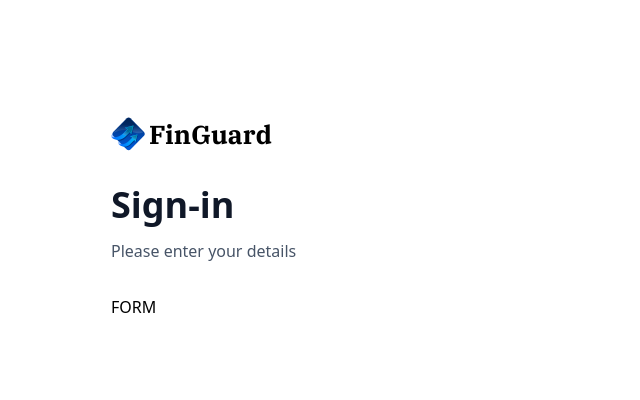
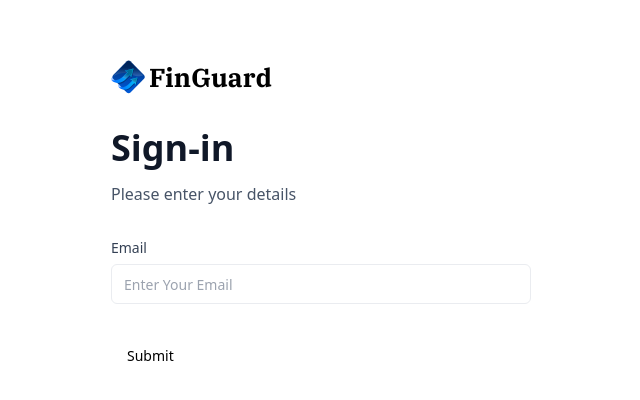
Before and after one commit to Rana5539/banking_app, a Next.js app: page /sign-in in a window 1280 px wide. Shown: the part 182-582 px from the top of the page, without its empty margins (319-959 px from the left). Built offline with nearby package versions, Linux system fonts and the light colour scheme.

Commit message:
sign in form

```diff
--- a/components/AuthForm.tsx
+++ b/components/AuthForm.tsx
@@ -3,8 +3,45 @@
 import Link from 'next/link'
 import React, { useState } from 'react'
 
+import { Button } from "@/components/ui/button"
+import {
+  Form,
+  FormControl,
+  FormDescription,
+  FormField,
+  FormItem,
+  FormLabel,
+  FormMessage,
+} from "@/components/ui/form"
+import { Input } from "@/components/ui/input"
+
+import { z } from "zod"
+import { zodResolver } from "@hookform/resolvers/zod"
+import { useForm } from "react-hook-form"
+
+const formSchema = z.object({
+    email: z.string().email(),
+
+  })
+
+
 const AuthForm = ({type}: {type: string}) => {
     const [user,setUser] = useState(null)
+
+      // 1. Define your form.
+  const form = useForm<z.infer<typeof formSchema>>({
+    resolver: zodResolver(formSchema),
+    defaultValues: {
+      email: "",
+    },
+  })
+
+  // 2. Define a submit handler.
+  function onSubmit(values: z.infer<typeof formSchema>) {
+    // Do something with the form values.
+    // ✅ This will be type-safe and validated.
+    console.log(values)
+  }
   return (
     <section className='auth-form '>
         <header className='flex flex-col gap-5 md:gap-8'>
@@ -18,6 +55,7 @@
         <div className='flex flex-col gap-1 md:gap-3'>
 <h1 className='text-24 lg:text-36 font-semibold  text-gray-900'>
    {user? 'Link Account': type==='sign-in'? 'Sign-in': 'Sign-up'}
+
 </h1>
 <p className='text-16 font-normal text-gray-600 '>
     {user? 'Link you account': 'Please enter your details'}
@@ -29,7 +67,31 @@
 
             </div>
         ): <>
-        FORM
+        <Form {...form}>
+      <form onSubmit={form.handleSubmit(onSubmit)} className="space-y-8">
+        <FormField
+          control={form.control}
+          name="email"
+          render={({ field }) => (
+            <div className='form-item'>
+             <FormLabel className='form-label'>
+                Email
+             </FormLabel>
+             <div className='flex w-full flex-col'>
+               <FormControl>
+                <Input placeholder='Enter Your Email' className='input-calss' {...field}/>
+               </FormControl>
+               <FormMessage className='form-message mt-2'>
+
+               </FormMessage>
+             </div>
+            </div>
+          )}
+        />
+
+        <Button type="submit">Submit</Button>
+      </form>
+    </Form>
         </>}
         </section>
   )
--- /dev/null
+++ b/components/ui/button.tsx
@@ -0,0 +1,56 @@
+import * as React from "react"
+import { Slot } from "@radix-ui/react-slot"
+import { cva, type VariantProps } from "class-variance-authority"
+
+import { cn } from "@/lib/utils"
+
+const buttonVariants = cva(
+  "inline-flex items-center justify-center whitespace-nowrap rounded-md text-sm font-medium ring-offset-background transition-colors focus-visible:outline-none focus-visible:ring-2 focus-visible:ring-ring focus-visible:ring-offset-2 disabled:pointer-events-none disabled:opacity-50",
+  {
+    variants: {
+      variant: {
+        default: "bg-primary text-primary-foreground hover:bg-primary/90",
+        destructive:
+          "bg-destructive text-destructive-foreground hover:bg-destructive/90",
+        outline:
+          "border border-input bg-background hover:bg-accent hover:text-accent-foreground",
+        secondary:
+          "bg-secondary text-secondary-foreground hover:bg-secondary/80",
+        ghost: "hover:bg-accent hover:text-accent-foreground",
+        link: "text-primary underline-offset-4 hover:underline",
+      },
+      size: {
+        default: "h-10 px-4 py-2",
+        sm: "h-9 rounded-md px-3",
+        lg: "h-11 rounded-md px-8",
+        icon: "h-10 w-10",
+      },
+    },
+    defaultVariants: {
+      variant: "default",
+      size: "default",
+    },
+  }
+)
+
+export interface ButtonProps
+  extends React.ButtonHTMLAttributes<HTMLButtonElement>,
+    VariantProps<typeof buttonVariants> {
+  asChild?: boolean
+}
+
+const Button = React.forwardRef<HTMLButtonElement, ButtonProps>(
+  ({ className, variant, size, asChild = false, ...props }, ref) => {
+    const Comp = asChild ? Slot : "button"
+    return (
+      <Comp
+        className={cn(buttonVariants({ variant, size, className }))}
+        ref={ref}
+        {...props}
+      />
+    )
+  }
+)
+Button.displayName = "Button"
+
+export { Button, buttonVariants }
--- /dev/null
+++ b/components/ui/form.tsx
@@ -0,0 +1,178 @@
+"use client"
+
+import * as React from "react"
+import * as LabelPrimitive from "@radix-ui/react-label"
+import { Slot } from "@radix-ui/react-slot"
+import {
+  Controller,
+  ControllerProps,
+  FieldPath,
+  FieldValues,
+  FormProvider,
+  useFormContext,
+} from "react-hook-form"
+
+import { cn } from "@/lib/utils"
+import { Label } from "@/components/ui/label"
+
+const Form = FormProvider
+
+type FormFieldContextValue<
+  TFieldValues extends FieldValues = FieldValues,
+  TName extends FieldPath<TFieldValues> = FieldPath<TFieldValues>
+> = {
+  name: TName
+}
+
+const FormFieldContext = React.createContext<FormFieldContextValue>(
+  {} as FormFieldContextValue
+)
+
+const FormField = <
+  TFieldValues extends FieldValues = FieldValues,
+  TName extends FieldPath<TFieldValues> = FieldPath<TFieldValues>
+>({
+  ...props
+}: ControllerProps<TFieldValues, TName>) => {
+  return (
+    <FormFieldContext.Provider value={{ name: props.name }}>
+      <Controller {...props} />
+    </FormFieldContext.Provider>
+  )
+}
+
+const useFormField = () => {
+  const fieldContext = React.useContext(FormFieldContext)
+  const itemContext = React.useContext(FormItemContext)
+  const { getFieldState, formState } = useFormContext()
+
+  const fieldState = getFieldState(fieldContext.name, formState)
+
+  if (!fieldContext) {
+    throw new Error("useFormField should be used within <FormField>")
+  }
+
+  const { id } = itemContext
+
+  return {
+    id,
+    name: fieldContext.name,
+    formItemId: `${id}-form-item`,
+    formDescriptionId: `${id}-form-item-description`,
+    formMessageId: `${id}-form-item-message`,
+    ...fieldState,
+  }
+}
+
+type FormItemContextValue = {
+  id: string
+}
+
+const FormItemContext = React.createContext<FormItemContextValue>(
+  {} as FormItemContextValue
+)
+
+const FormItem = React.forwardRef<
+  HTMLDivElement,
+  React.HTMLAttributes<HTMLDivElement>
+>(({ className, ...props }, ref) => {
+  const id = React.useId()
+
+  return (
+    <FormItemContext.Provider value={{ id }}>
+      <div ref={ref} className={cn("space-y-2", className)} {...props} />
+    </FormItemContext.Provider>
+  )
+})
+FormItem.displayName = "FormItem"
+
+const FormLabel = React.forwardRef<
+  React.ElementRef<typeof LabelPrimitive.Root>,
+  React.ComponentPropsWithoutRef<typeof LabelPrimitive.Root>
+>(({ className, ...props }, ref) => {
+  const { error, formItemId } = useFormField()
+
+  return (
+    <Label
+      ref={ref}
+      className={cn(error && "text-destructive", className)}
+      htmlFor={formItemId}
+      {...props}
+    />
+  )
+})
+FormLabel.displayName = "FormLabel"
+
+const FormControl = React.forwardRef<
+  React.ElementRef<typeof Slot>,
+  React.ComponentPropsWithoutRef<typeof Slot>
+>(({ ...props }, ref) => {
+  const { error, formItemId, formDescriptionId, formMessageId } = useFormField()
+
+  return (
+    <Slot
+      ref={ref}
+      id={formItemId}
+      aria-describedby={
+        !error
+          ? `${formDescriptionId}`
+          : `${formDescriptionId} ${formMessageId}`
+      }
+      aria-invalid={!!error}
+      {...props}
+    />
+  )
+})
+FormControl.displayName = "FormControl"
+
+const FormDescription = React.forwardRef<
+  HTMLParagraphElement,
+  React.HTMLAttributes<HTMLParagraphElement>
+>(({ className, ...props }, ref) => {
+  const { formDescriptionId } = useFormField()
+
+  return (
+    <p
+      ref={ref}
+      id={formDescriptionId}
+      className={cn("text-sm text-muted-foreground", className)}
+      {...props}
+    />
+  )
+})
+FormDescription.displayName = "FormDescription"
+
+const FormMessage = React.forwardRef<
+  HTMLParagraphElement,
+  React.HTMLAttributes<HTMLParagraphElement>
+>(({ className, children, ...props }, ref) => {
+  const { error, formMessageId } = useFormField()
+  const body = error ? String(error?.message) : children
+
+  if (!body) {
+    return null
+  }
+
+  return (
+    <p
+      ref={ref}
+      id={formMessageId}
+      className={cn("text-sm font-medium text-destructive", className)}
+      {...props}
+    >
+      {body}
+    </p>
+  )
+})
+FormMessage.displayName = "FormMessage"
+
+export {
+  useFormField,
+  Form,
+  FormItem,
+  FormLabel,
+  FormControl,
+  FormDescription,
+  FormMessage,
+  FormField,
+}
--- /dev/null
+++ b/components/ui/input.tsx
@@ -0,0 +1,25 @@
+import * as React from "react"
+
+import { cn } from "@/lib/utils"
+
+export interface InputProps
+  extends React.InputHTMLAttributes<HTMLInputElement> {}
+
+const Input = React.forwardRef<HTMLInputElement, InputProps>(
+  ({ className, type, ...props }, ref) => {
+    return (
+      <input
+        type={type}
+        className={cn(
+          "flex h-10 w-full rounded-md border border-input bg-background px-3 py-2 text-sm ring-offset-background file:border-0 file:bg-transparent file:text-sm file:font-medium placeholder:text-muted-foreground focus-visible:outline-none focus-visible:ring-2 focus-visible:ring-ring focus-visible:ring-offset-2 disabled:cursor-not-allowed disabled:opacity-50",
+          className
+        )}
+        ref={ref}
+        {...props}
+      />
+    )
+  }
+)
+Input.displayName = "Input"
+
+export { Input }
--- /dev/null
+++ b/components/ui/label.tsx
@@ -0,0 +1,26 @@
+"use client"
+
+import * as React from "react"
+import * as LabelPrimitive from "@radix-ui/react-label"
+import { cva, type VariantProps } from "class-variance-authority"
+
+import { cn } from "@/lib/utils"
+
+const labelVariants = cva(
+  "text-sm font-medium leading-none peer-disabled:cursor-not-allowed peer-disabled:opacity-70"
+)
+
+const Label = React.forwardRef<
+  React.ElementRef<typeof LabelPrimitive.Root>,
+  React.ComponentPropsWithoutRef<typeof LabelPrimitive.Root> &
+    VariantProps<typeof labelVariants>
+>(({ className, ...props }, ref) => (
+  <LabelPrimitive.Root
+    ref={ref}
+    className={cn(labelVariants(), className)}
+    {...props}
+  />
+))
+Label.displayName = LabelPrimitive.Root.displayName
+
+export { Label }
```
Also changed, not shown: package.json (+6 -1 lines), 1 other file (tests, documents, lock files or other folders).
